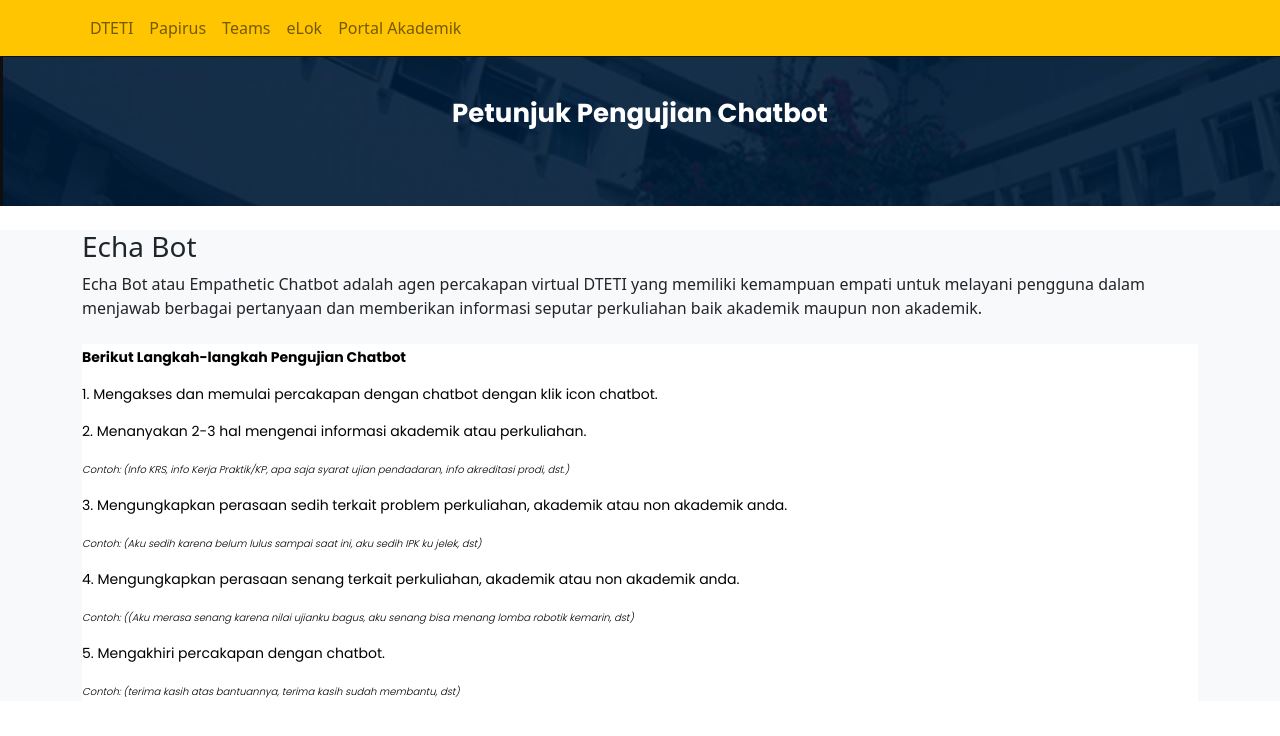
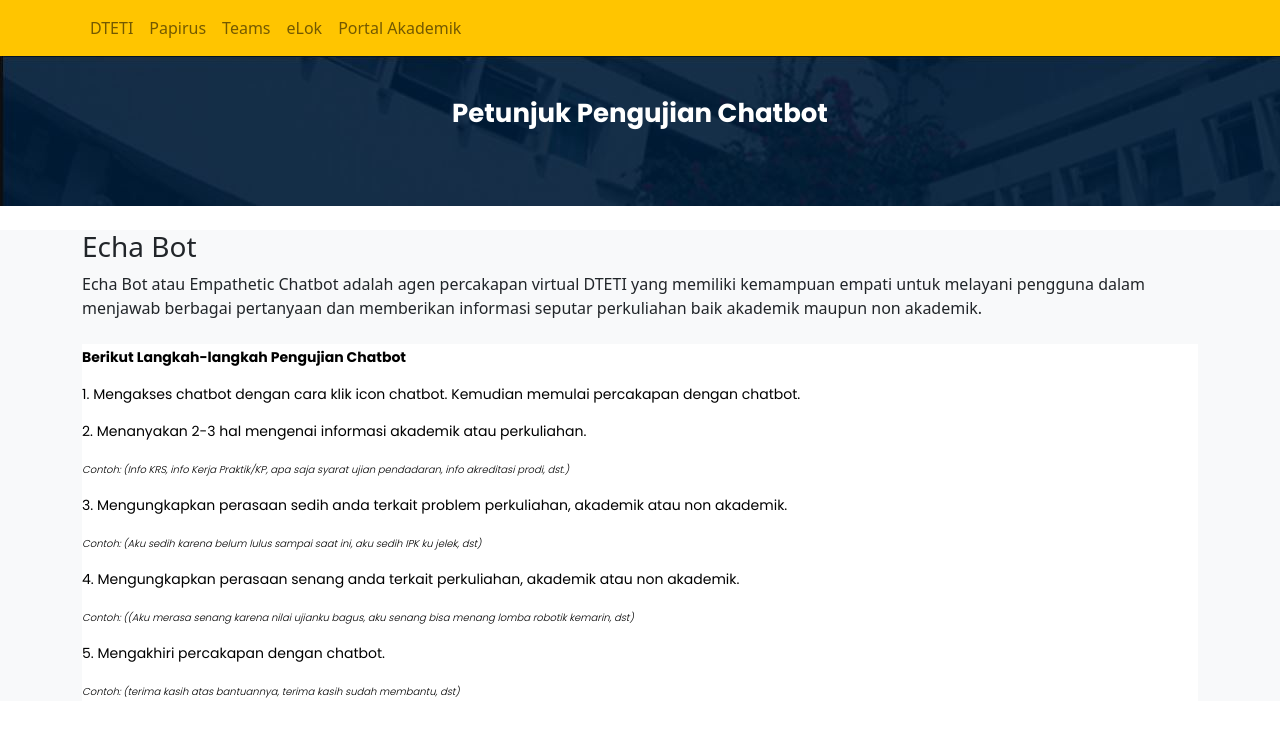
Before and after one commit to riswanda26/chatbotdteti, a plain HTML site: page index.html in a window 1280 px wide. Drawn offline with nearby package versions, Linux system fonts and the light colour scheme; files whose address does not match are found by name.

Commit message:
Update index.html

```diff
--- a/index.html
+++ b/index.html
@@ -149,12 +149,12 @@
               <p><b>Berikut Langkah-langkah Pengujian Chatbot</b></p>
 
               <div class="col">
-                <p>1. Mengakses dan memulai percakapan dengan chatbot dengan klik icon chatbot.</p>
+                <p>1. Mengakses chatbot dengan cara klik icon chatbot. Kemudian memulai percakapan dengan chatbot.</p>
                 <p>2. Menanyakan 2-3 hal mengenai informasi akademik atau perkuliahan.</p>
                 <p><i>Contoh: (Info KRS, info Kerja Praktik/KP, apa saja syarat ujian pendadaran, info akreditasi prodi, dst.) </i></p>
-                <p>3. Mengungkapkan perasaan sedih terkait problem perkuliahan, akademik atau non akademik anda.</p>
+                <p>3. Mengungkapkan perasaan sedih anda terkait problem perkuliahan, akademik atau non akademik.</p>
                 <p><i>Contoh: (Aku sedih karena belum lulus sampai saat ini, aku sedih IPK ku jelek, dst)</i></p>
-                <p>4. Mengungkapkan perasaan senang terkait perkuliahan, akademik atau non akademik anda.</p>
+                <p>4. Mengungkapkan perasaan senang anda terkait perkuliahan, akademik atau non akademik.</p>
                 <p><i>Contoh: ((Aku merasa senang karena nilai ujianku bagus, aku senang bisa menang lomba robotik kemarin, dst)</i></p>
                 <p>5. Mengakhiri percakapan dengan chatbot.</p>
                 <p><i>Contoh: (terima kasih atas bantuannya, terima kasih sudah membantu, dst)</i></p>
```
